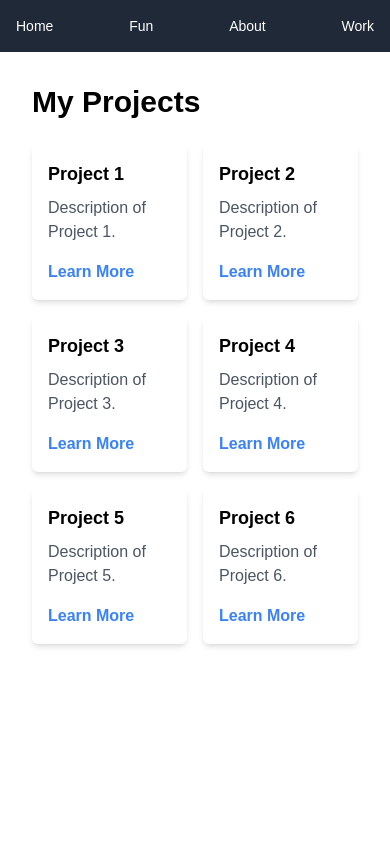
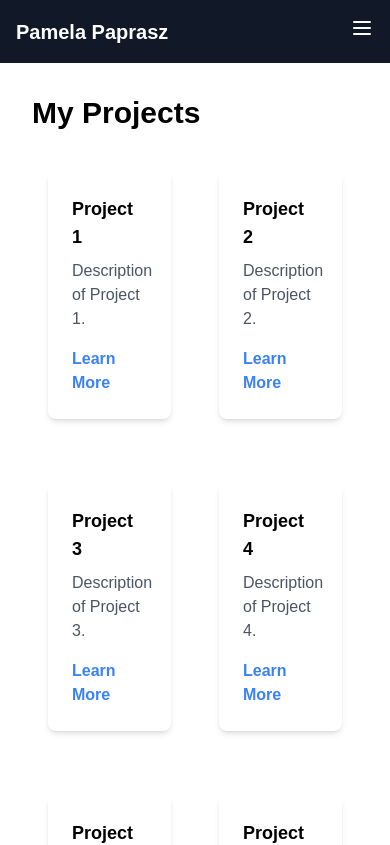
Before and after one commit to PamelaPaprasz/pamelapaprasz.github.io, a React (Create React App) app: page /work in a window 390 px wide. Shown: the top 845 px of the page. Built offline with nearby package versions, Linux system fonts and the light colour scheme.

Commit message:
create mobile navbar, add animation to navbar on mobile make project cards clickable and animated

```diff
--- a/src/App.css
+++ b/src/App.css
@@ -34,3 +34,40 @@
   opacity: 0;
   transition: opacity 1s ease-in-out;
 }
+
+/* Mobile menu slide-in and fade-in animation */
+@keyframes growDown {
+  0% {
+    transform: scaleY(0)
+}
+100% {
+    transform: scaleY(1)
+}
+}
+
+
+/* Mobile menu slide-out and fade-out animation */
+@keyframes growUp {
+  0% {
+    transform: scaleY(1)
+}
+100% {
+    transform: scaleY(0)
+}
+}
+
+/* Apply the animation to the mobile menu */
+.mobile-menu {
+  animation: growDown 400ms ease-in-out forwards;
+  transform-origin: top center
+}
+
+/* Apply the slide-in and fade-in animation when opening */
+.mobile-menu.open {
+  animation-name: growDown;
+}
+
+/* Apply the slide-out and fade-out animation when closing */
+.mobile-menu.close {
+  animation-name: growUp;
+}
--- a/src/App.js
+++ b/src/App.js
@@ -3,7 +3,6 @@ import { BrowserRouter as Router, Route, Routes } from 'react-router-dom';
 import Navbar from './Navbar';
 import Home from './pages/Home';
 import Fun from './pages/Fun';
-import About from './pages/About';
 import Work from './pages/Work';
 import Project from './pages/Project';
 
@@ -14,7 +13,6 @@ function App() {
       <Routes>
         <Route path="/" exact element={<Home />} />
         <Route path="/fun" element={<Fun />} />
-        <Route path="/about" element={<About />} />
         <Route path="/work" exact element={<Work />} />
         <Route path="/work/:projectId" element={<Project />} />
       </Routes>
--- a/src/Navbar.js
+++ b/src/Navbar.js
@@ -1,13 +1,112 @@
-import React from 'react';
-import { Link } from 'react-router-dom';
+import React, { useState } from 'react';
+import { Link, useLocation } from 'react-router-dom';
+import './App.css';
 
 function Navbar() {
+  const [open, setOpen] = useState(false);
+  const location = useLocation(); // Get the current location
+
+  const toggleNav = () => {
+    setOpen(!open);
+  };
+
+  const closeNav = () => {
+    setOpen(false);
+  };
+
   return (
-    <nav className="flex justify-between bg-gray-800 p-4 text-white">
-      <Link to="/" className="text-white text-sm mr-4">Home</Link>
-      <Link to="/fun" className="text-white text-sm mr-4">Fun</Link>
-      <Link to="/about" className="text-white text-sm mr-4">About</Link>
-      <Link to="/work" className="text-white text-sm">Work</Link>
+    <nav className="bg-gray-900 text-white">
+      <div className="container mx-auto flex justify-between items-center p-4">
+        <Link to="/" className="text-xl font-semibold" onClick={closeNav}>
+          Pamela Paprasz
+        </Link>
+        <div className="md:hidden">
+          <button
+            onClick={toggleNav}
+            className="text-white focus:outline-none"
+            aria-label="Toggle navigation"
+          >
+            <svg
+              className="w-6 h-6"
+              fill="none"
+              stroke="currentColor"
+              viewBox="0 0 24 24"
+              xmlns="http://www.w3.org/2000/svg"
+            >
+              {open ? (
+                <path
+                  strokeLinecap="round"
+                  strokeLinejoin="round"
+                  strokeWidth="2"
+                  d="M6 18L18 6M6 6l12 12"
+                ></path>
+              ) : (
+                <path
+                  strokeLinecap="round"
+                  strokeLinejoin="round"
+                  strokeWidth="2"
+                  d="M4 6h16M4 12h16M4 18h16"
+                ></path>
+              )}
+            </svg>
+          </button>
+        </div>
+        <div className={`md:flex hidden`}>
+          <Link
+            to="/work"
+            className={`block mt-4 md:inline-block md:mt-0 md:mr-6 hover:text-blue-400 ${
+              location.pathname === '/work' ? 'text-blue-400' : ''
+            }`}
+            onClick={closeNav}
+          >
+            Work
+          </Link>
+          <Link
+            to="/fun"
+            className={`block mt-4 md:inline-block md:mt-0 hover:text-blue-400 ${
+              location.pathname === '/fun' ? 'text-blue-400' : ''
+            }`}
+            onClick={closeNav}
+          >
+            Fun
+          </Link>
+        </div>
+      </div>
+      {/* {open && ( */}
+        <div
+        className={`md:hidden bg-gray-900 text-white mobile-menu ${
+          open ? 'open' : 'close'
+        }`}
+          style={{
+            position: 'fixed',
+            top: '64px',
+            left: 0,
+            bottom: 0,
+            width: '100%',
+            padding: '20px',
+            zIndex: 100, // Higher value to cover content
+          }}
+        >
+          <Link
+            to="/work"
+            className={`block mt-4 hover:text-blue-400 ${
+              location.pathname === '/work' ? 'text-blue-400' : ''
+            }`}
+            onClick={closeNav}
+          >
+            Work
+          </Link>
+          <Link
+            to="/fun"
+            className={`block mt-4 hover:text-blue-400 ${
+              location.pathname === '/fun' ? 'text-blue-400' : ''
+            }`}
+            onClick={closeNav}
+          >
+            Fun
+          </Link>
+        </div>
+      {/* )} */}
     </nav>
   );
 }
--- a/src/elements/ProjectCard.js
+++ b/src/elements/ProjectCard.js
@@ -3,13 +3,18 @@ import { Link } from 'react-router-dom';
 
 function ProjectCard({ project }) {
   return (
-    <div className="bg-white rounded-md shadow-md p-4 cursor-pointer">
-      <h2 className="text-lg font-semibold mb-2">{project.title}</h2>
-      <p className="text-gray-600 mb-4">{project.description}</p>
-      <Link to={`/work/${project.id}`} className="text-blue-500 font-semibold hover:underline">
-        Learn More
-      </Link>
-    </div>
+    <Link to={`/work/${project.id}`} className="block mb-4 p-4">
+      <div className="bg-white rounded-lg shadow-md p-6 hover:shadow-lg transform transition duration-300 hover:scale-105">
+        <h2 className="text-lg font-semibold mb-2">{project.title}</h2>
+        <p className="text-gray-600 mb-4">{project.description}</p>
+        <Link
+          to={`/work/${project.id}`}
+          className="text-blue-500 font-semibold hover:underline"
+        >
+          Learn More
+        </Link>
+      </div>
+    </Link>
   );
 }
 
```
